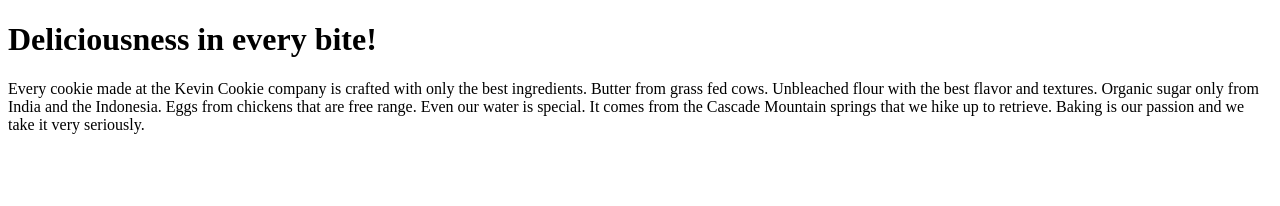
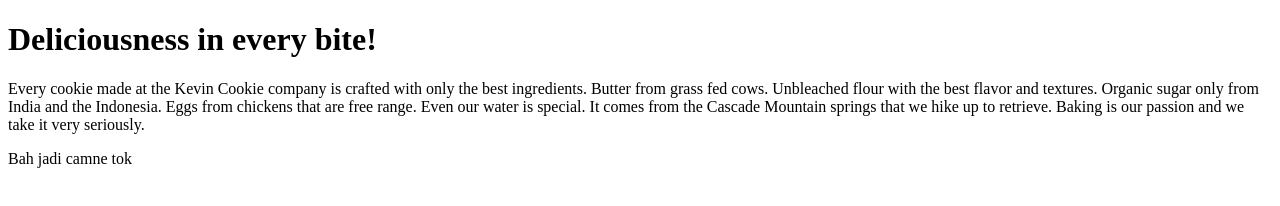
Before and after one commit to frozenskygx/github_learn, a plain HTML site: page index.htm in a window 1280 px wide. Drawn offline with Linux system fonts and the light colour scheme.

Commit message:
added a new p tag

```diff
--- a/index.htm
+++ b/index.htm
@@ -6,5 +6,7 @@
 
 <p>Every cookie made at the Kevin Cookie company is crafted with only the best ingredients. Butter from grass fed cows. Unbleached flour with the best flavor and textures. Organic sugar only from India and the Indonesia. Eggs from chickens that are free range. Even our water is special. It comes from the Cascade Mountain springs that we hike up to retrieve. Baking is our passion and we take it very seriously.</p>
 
+<p>Bah jadi camne tok</p>
+
 </body>
 </html>
```
